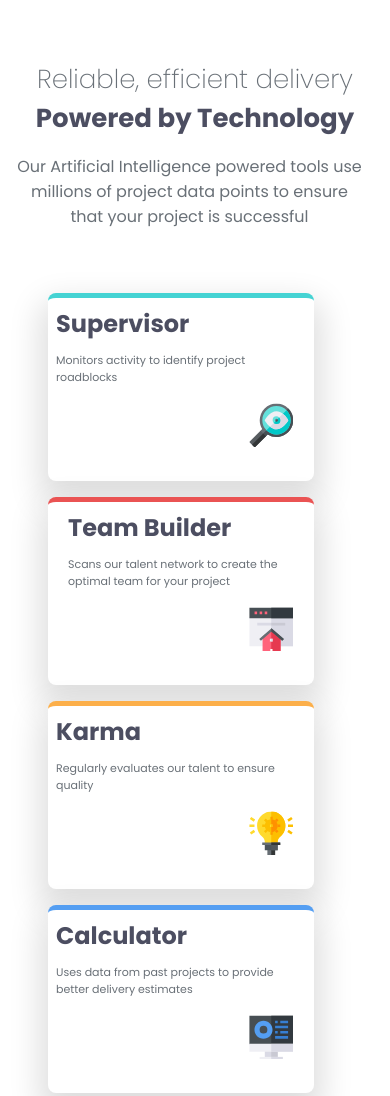
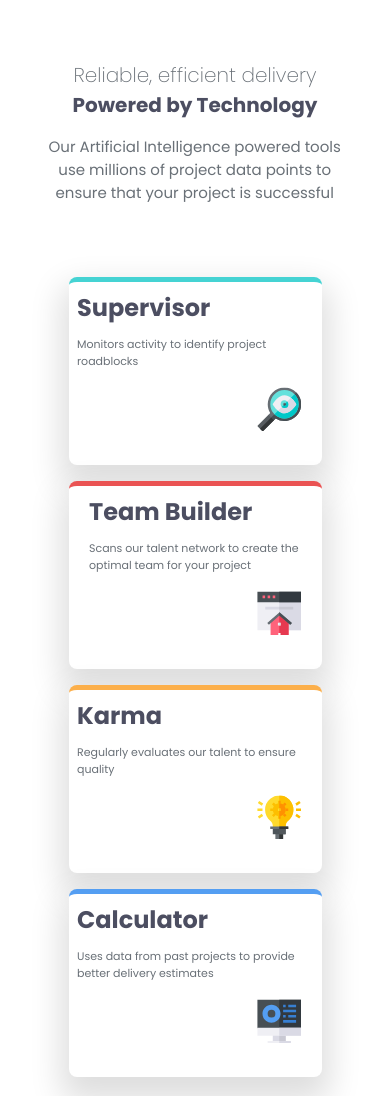
Before and after one commit to omarabdullah0/four-card-feature-section-master, a plain HTML site: page index.html in a window 390 px wide. Shown: the top 1096 px of the page. Drawn offline with Linux system fonts and the light colour scheme.

Commit message:
Update style.css

```diff
--- a/style.css
+++ b/style.css
@@ -6,6 +6,8 @@ body{
     padding: 0;
     background-color: var(--White2);
     font-family: "Poppins", sans-serif;
+    max-width: 100%;
+    overflow-x: hidden;
 }
 :root{
 --Red: hsl(0, 78%, 62%);
@@ -163,6 +165,14 @@ header p{
 @media(max-width:600px){
     body{
         padding-top: 30px;
+        overflow-x: hidden; /* يمنع السكول الجانبي */
+
+    }
+    .Reliable{
+        font-size: 20px;
+    }
+    .Powered{
+        font-size: 20px;
     }
     header h1{
         width: 100%;
@@ -170,17 +180,20 @@ header p{
         justify-content: center;
     }
     header div{
-        width: 90%;
-        margin: 0 2px 0 14px;
+        width: 96%;
+        padding: 0 16px;
     }
     header div p{
-        font-size: 16px;
+        font-size: 15px;
+        margin-left: 20px;
+        margin-right: 5px;
     }
     .cards{
         display: grid;
         grid-template-columns: 1fr;
         grid-template-rows: repeat(4 , 1fr);
-        margin: 8px 10px 1px 48px;
+        margin: 8px 51px;
+        transform: translate(18px, 10px);
     }
     .Supervisor{
         grid-area: 1/1/2/1;
@@ -194,4 +207,12 @@ header p{
     .Calculator{
         grid-area: 4/1/5/1;
     }
+    .Supervisor,
+    .Team,
+    .Karma,
+    .Calculator {
+        width: 110%;
+        max-width: 123%;
+        margin: 0 auto;
+    }
 }
```
